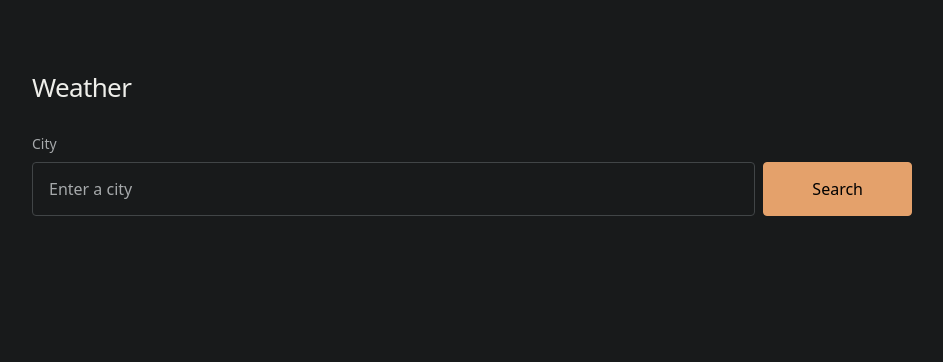
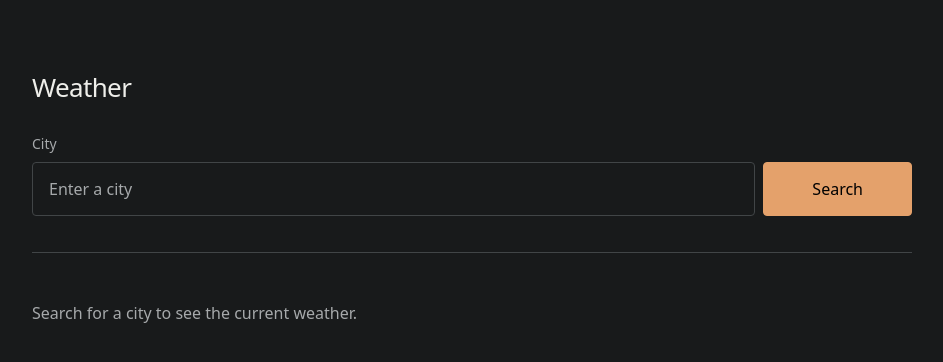
Before and after one commit to drblue/ykrea26h1, a React (Vite) app in the folder 05-weather/: page / in a window 1280 px wide. Shown: the top 362 px of the page, without its empty margins (168-1111 px from the left). Built offline with nearby package versions, Linux system fonts and the light colour scheme; no server answers.

Commit message:
Added loading-state.

```diff
--- a/05-weather/src/App.tsx
+++ b/05-weather/src/App.tsx
@@ -5,21 +5,25 @@ import SearchCity from "./components/SearchCity";
 import { getCurrentWeather } from "./services/OWMAPI";
 import type { CurrentWeatherData } from "./services/OWMAPI.types";
 import "./assets/scss/App.scss";
+import LoadingWeather from "./components/LoadingWeather";
 
 function App() {
 	const [currentWeather, setCurrentWeather] = useState<CurrentWeatherData | null>(null);
+	const [isLoading, setIsLoading] = useState(false);
 
 	const handleSearch = async (location: string) => {
 		console.log(`Someone wants the current weather at '${location}'`);
 
 		// Reset state
 		setCurrentWeather(null);
+		setIsLoading(true);
 
 		// Call API and get current weather at `location`
 		const data = await getCurrentWeather(location);
 
 		// Update current weather state with the API-response
 		setCurrentWeather(data);
+		setIsLoading(false);
 	}
 
 	return (
@@ -29,7 +33,18 @@ function App() {
 			</header>
 
 			<SearchCity onSearch={handleSearch} />
-			{currentWeather && <CurrentWeather data={currentWeather} />}
+
+			{isLoading && <LoadingWeather />}
+
+			{!isLoading && !currentWeather && (
+				<div className="weather-status">
+					<p>Search for a city to see the current weather.</p>
+				</div>
+			)}
+
+			<div aria-live="polite" aria-busy={isLoading}>
+				{currentWeather && <CurrentWeather data={currentWeather} />}
+			</div>
 		</Container>
 	);
 }
```
